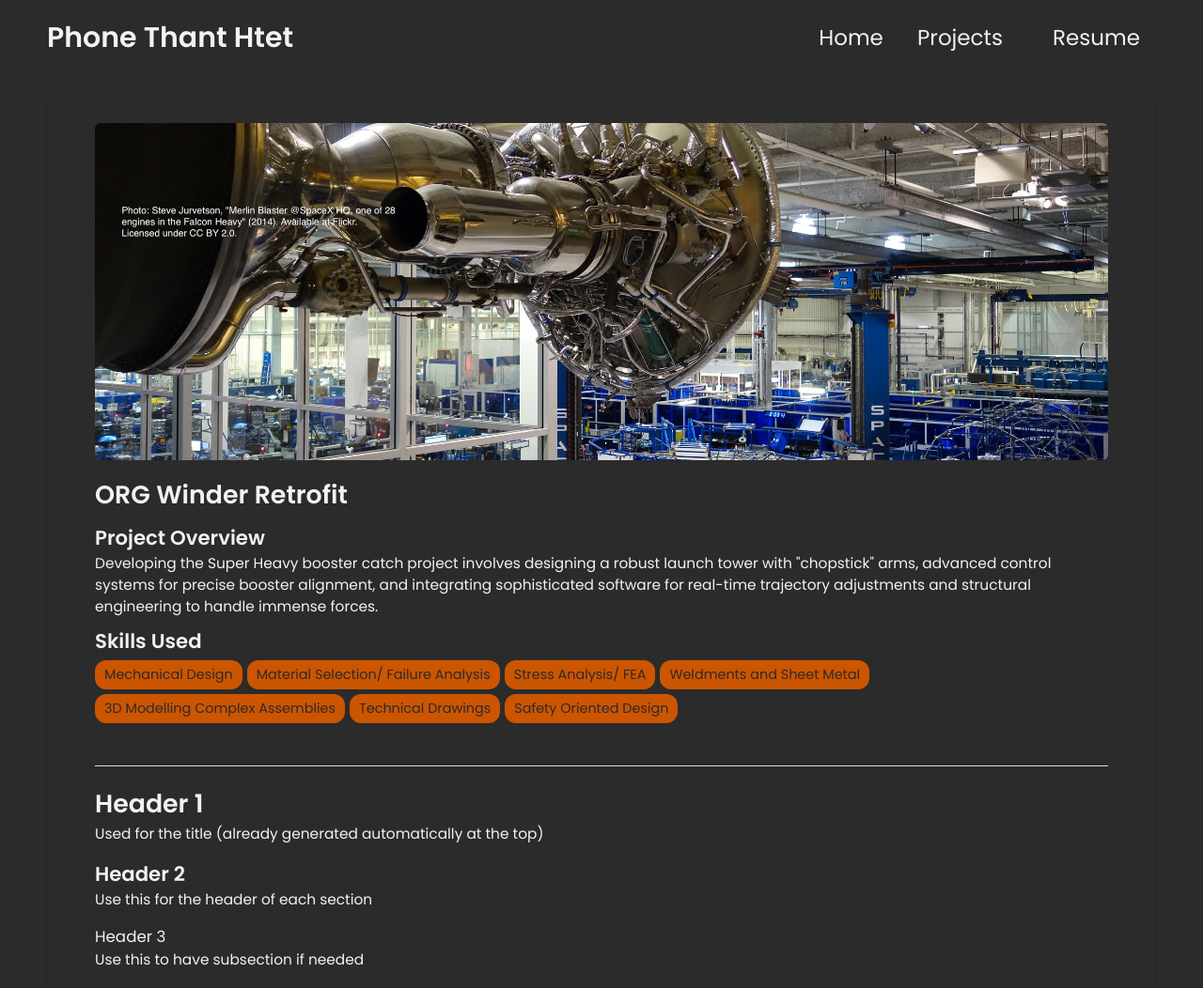
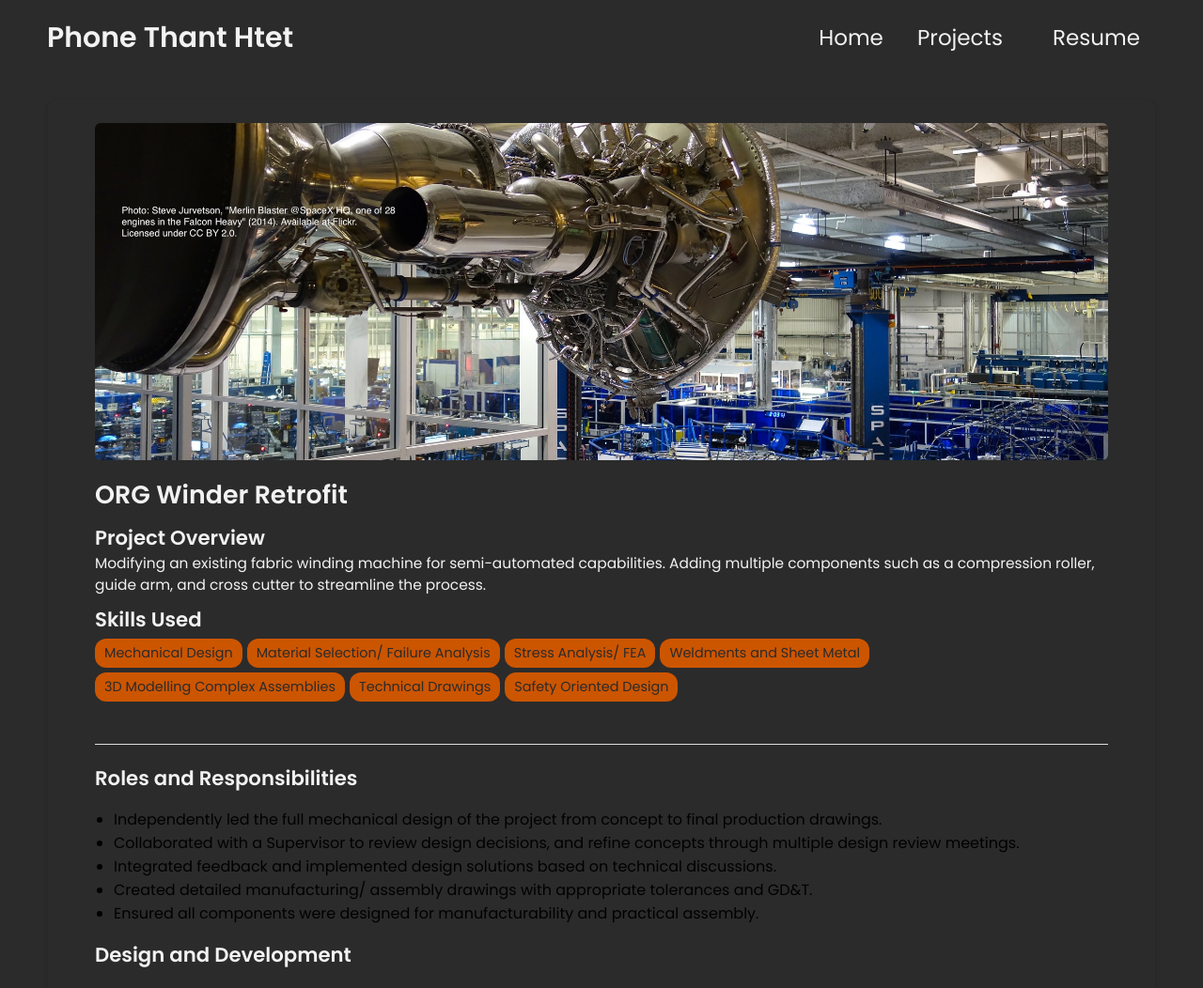
Before and after one commit to Alvin-Htet/Alvin-Htet.github.io, a Jekyll site: the page built from _projects/demo-project/index.md, in a window 1280 px wide and 1400 px high. Shown: the top 1052 px of the window at 94% size. Built offline with Jekyll 4.4.1, drawn with Linux system fonts in a browser that asks for light colours; some of the changed text lies outside the part shown.

Commit message:
Update index.md

```diff
--- a/_projects/demo-project/index.md
+++ b/_projects/demo-project/index.md
@@ -2,7 +2,7 @@
 layout: post
 title: ORG Winder Retrofit
 description:
-    Developing the Super Heavy booster catch project involves designing a robust launch tower with "chopstick" arms, advanced control systems for precise booster alignment, and integrating sophisticated software for real-time trajectory adjustments and structural engineering to handle immense forces.
+    Modifying an existing fabric winding machine for semi-automated capabilities. Adding multiple components such as a compression roller, guide arm, and cross cutter to streamline the process.
 skills:
   - Mechanical Design
   - Material Selection/ Failure Analysis
@@ -16,13 +16,27 @@ main-image: /project2.jpg
 ---
 
 ---
-# Header 1
-Used for the title (already generated automatically at the top)
-## Header 2
-Use this for the header of each section
-### Header 3
-Use this to have subsection if needed
+## Roles and Responsibilities
+- Independently led the full mechanical design of the project from concept to final production drawings.
+- Collaborated with a Supervisor to review design decisions, and refine concepts through multiple design review meetings.
+- Integrated feedback and implemented design solutions based on technical discussions.
+- Created detailed manufacturing/ assembly drawings with appropriate tolerances and GD&T.
+- Ensured all components were designed for manufacturability and practical assembly.
 
+## Design and Development
+- Redesigned a manual fabric winder into a semi-automatic system to improve efficiency and reduce manual intervention.
+- Modified a compression roller to maintain consistent fabric tension during winding.
+- Added guide arms to align fabric edges and guide the core as the roll grows.
+- Implented a side cutter mechanism for clean edge trimming during operation.
+- Ensured all components were compatible with existing infrastructure and manufacturable.
+
+### Design Process
+### Challenges and Solutions
+### Tools and Technology Used
+- Autodesk Inventor - 3D modelling, full assembly layout, technical drawings, FEA
+- Hand Calculations - Sizing mechanical components
+- Design Reviews - Iterative feedback and refinement
+-
 
 ## Embedding images
 ### External images
```
